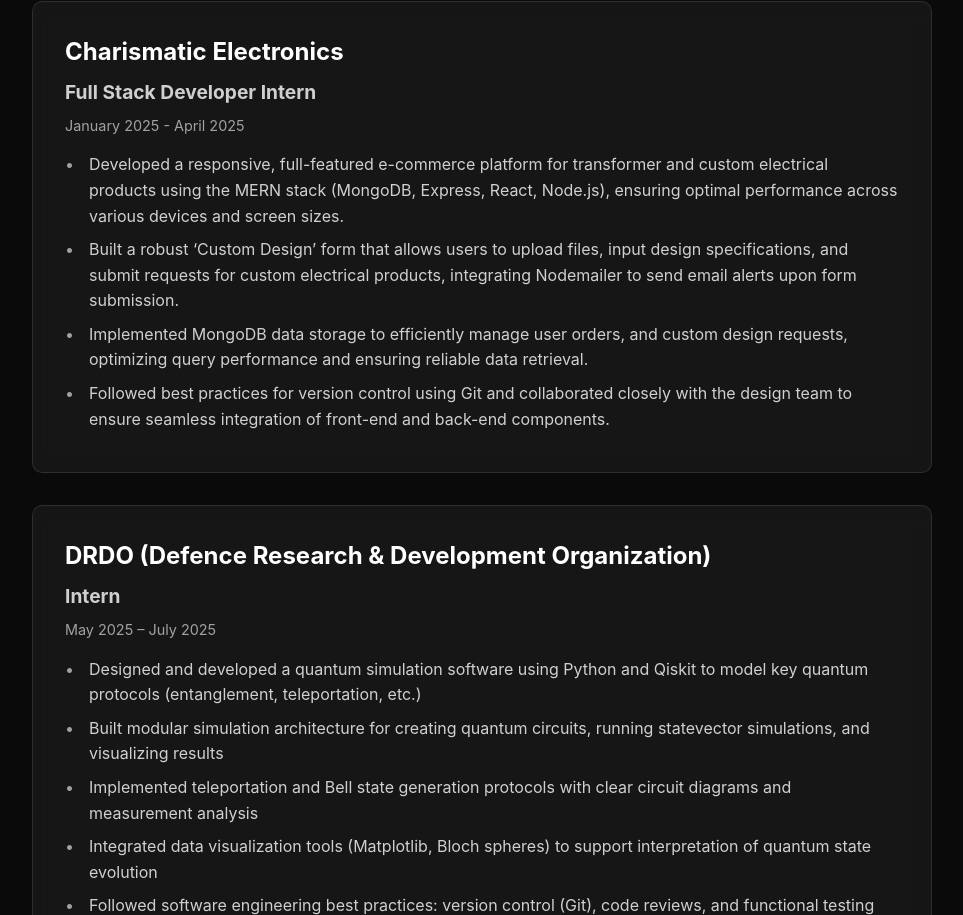
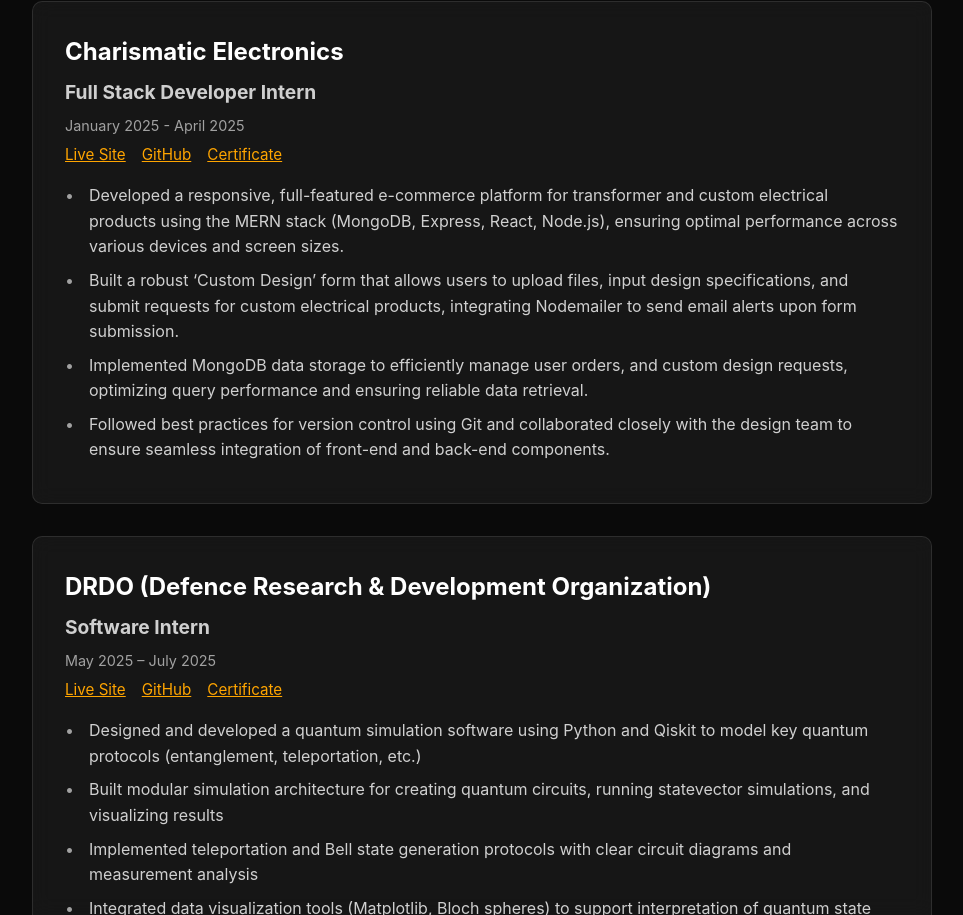
Before and after one commit to sanyagargg/SanyaPortfolio, a React (Vite) app: page /#home in a window 1280 px wide. Shown: the part 2867-3782 px from the top of the page, without its empty margins (158-1121 px from the left). Built offline with nearby package versions, Linux system fonts and the light colour scheme; a web font is replaced by a local one.

Commit message:
completed work ex section

```diff
--- a/src/components/Experience.jsx
+++ b/src/components/Experience.jsx
@@ -50,7 +50,24 @@
 const Period = styled.p`
   font-size: 0.9rem;
   color: rgba(255, 255, 255, 0.6);
+  margin-bottom: 0.5rem;
+`;
+
+const LinksWrapper = styled.div`
+  display: flex;
+  gap: 1rem;
   margin-bottom: 1rem;
+  flex-wrap: wrap;
+`;
+
+const LinkTag = styled.a`
+  color: #ffa500;
+  text-decoration: underline;
+  font-size: 0.95rem;
+
+  &:hover {
+    color: #ffcc80;
+  }
 `;
 
 const Description = styled.div`
@@ -82,17 +99,27 @@
     company: "Charismatic Electronics",
     position: "Full Stack Developer Intern",
     period: "January 2025 - April 2025",
+    links: {
+      live: "https://charismaticelectronics.vercel.app/",
+      github: "https://charismaticelectronics.vercel.app/",
+      certificate: "https://charismaticelectronics.vercel.app/"
+    },
     achievements: [
-    "Developed a responsive, full-featured e-commerce platform for transformer and custom electrical products using the MERN stack (MongoDB, Express, React, Node.js), ensuring optimal performance across various devices and screen sizes.",
-    "Built a robust ‘Custom Design’ form that allows users to upload files, input design specifications, and submit requests for custom electrical products, integrating Nodemailer to send email alerts upon form submission.",
-    "Implemented MongoDB data storage to efficiently manage user orders, and custom design requests, optimizing query performance and ensuring reliable data retrieval.",
-    "Followed best practices for version control using Git and collaborated closely with the design team to ensure seamless integration of front-end and back-end components."
-  ]
+      "Developed a responsive, full-featured e-commerce platform for transformer and custom electrical products using the MERN stack (MongoDB, Express, React, Node.js), ensuring optimal performance across various devices and screen sizes.",
+      "Built a robust ‘Custom Design’ form that allows users to upload files, input design specifications, and submit requests for custom electrical products, integrating Nodemailer to send email alerts upon form submission.",
+      "Implemented MongoDB data storage to efficiently manage user orders, and custom design requests, optimizing query performance and ensuring reliable data retrieval.",
+      "Followed best practices for version control using Git and collaborated closely with the design team to ensure seamless integration of front-end and back-end components."
+    ]
   },
   {
     company: "DRDO (Defence Research & Development Organization)",
-    position: "Intern",
+    position: "Software Intern",
     period: "May 2025 – July 2025",
+    links: {
+      live: "https://charismaticelectronics.vercel.app/",
+      github: "https://charismaticelectronics.vercel.app/",
+      certificate: "https://charismaticelectronics.vercel.app/"
+    },
     achievements: [
       "Designed and developed a quantum simulation software using Python and Qiskit to model key quantum protocols (entanglement, teleportation, etc.)",
       "Built modular simulation architecture for creating quantum circuits, running statevector simulations, and visualizing results",
@@ -128,6 +155,11 @@
               <Company>{item.company}</Company>
               <Position>{item.position}</Position>
               <Period>{item.period}</Period>
+              <LinksWrapper>
+                <LinkTag href={item.links.live} target="_blank" rel="noopener noreferrer">Live Site</LinkTag>
+                <LinkTag href={item.links.github} target="_blank" rel="noopener noreferrer">GitHub</LinkTag>
+                <LinkTag href={item.links.certificate} target="_blank" rel="noopener noreferrer">Certificate</LinkTag>
+              </LinksWrapper>
               <Description>
                 <BulletList>
                   {item.achievements.map((achievement, i) => (
```
